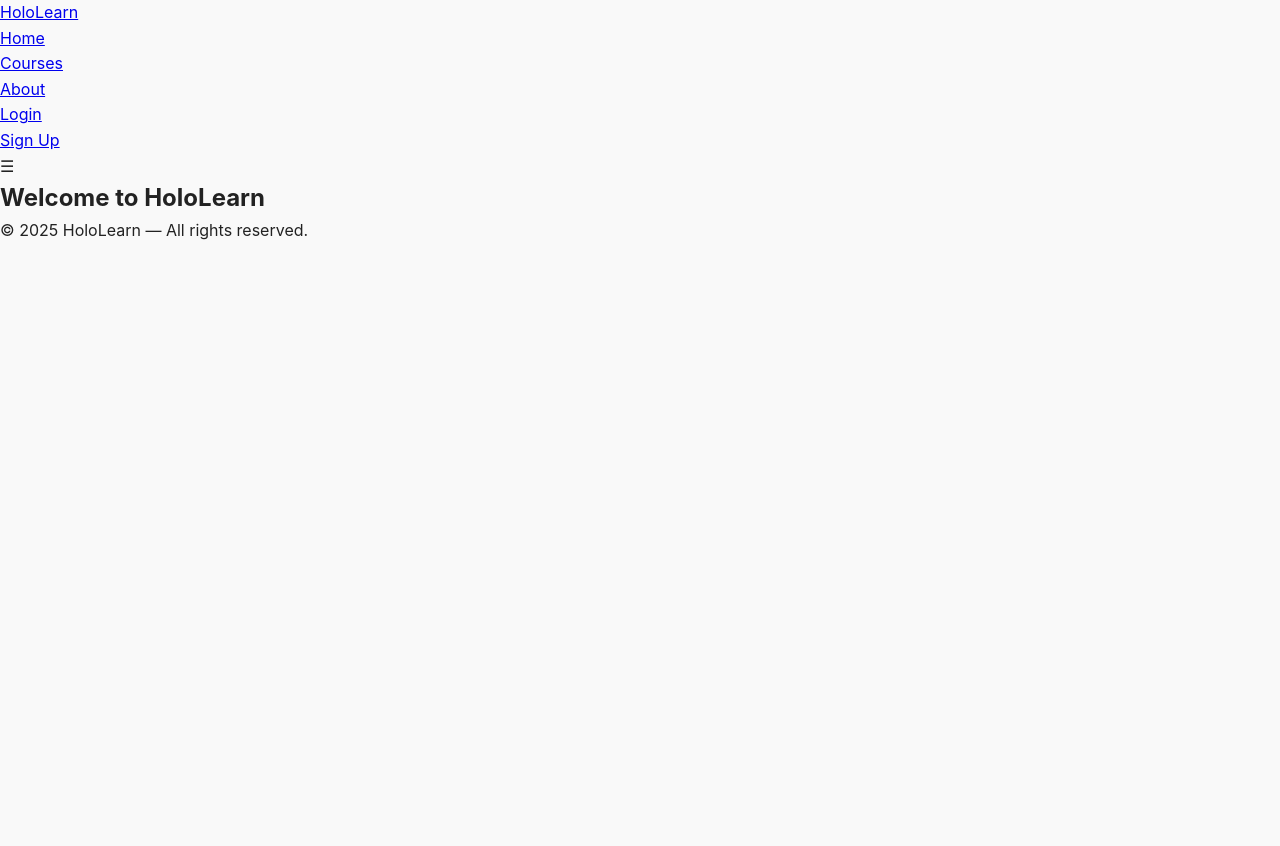
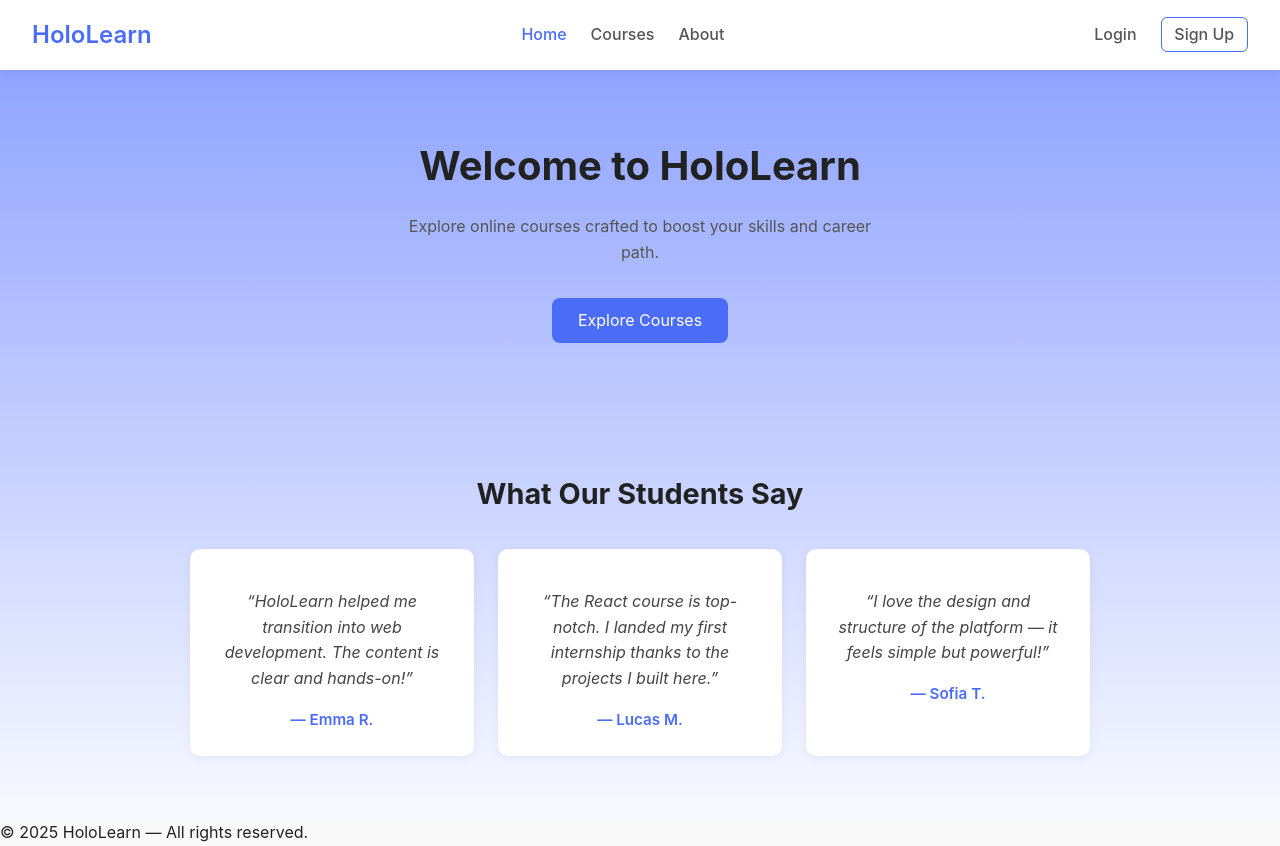
Before and after one commit to BONDIOLA-BOT/ProyectoFinalGeneracionT, a React (Vite) app in the folder holoLearn/: page / in a window 1280 px wide. Before the commit the page ends 800 px from the top, so only its background shows below. Built offline with nearby package versions, Linux system fonts and the light colour scheme.

Commit message:
Inicio mejorado
Se agrego mas contenido al incio y se agrego estilo

```diff
--- a/holoLearn/src/pages/home.jsx
+++ b/holoLearn/src/pages/home.jsx
@@ -6,6 +6,40 @@ export default function Home() {
     <section className="home">
       <div className="home-container">
         <h1>Welcome to HoloLearn</h1>
+        <p>
+          Explore online courses crafted to boost your skills and career path.
+        </p>
+        <button className="cta">
+          <NavLink to="/courses">Explore Courses</NavLink>
+        </button>
+      </div>
+
+      {/* Testimonials Section */}
+      <div className="testimonials">
+        <h2>What Our Students Say</h2>
+        <div className="reviews">
+          <div className="review-card">
+            <p>
+              “HoloLearn helped me transition into web development. The content
+              is clear and hands-on!”
+            </p>
+            <span>— Emma R.</span>
+          </div>
+          <div className="review-card">
+            <p>
+              “The React course is top-notch. I landed my first internship thanks
+              to the projects I built here.”
+            </p>
+            <span>— Lucas M.</span>
+          </div>
+          <div className="review-card">
+            <p>
+              “I love the design and structure of the platform — it feels simple
+              but powerful!”
+            </p>
+            <span>— Sofia T.</span>
+          </div>
+        </div>
       </div>
     </section>
   );
--- a/holoLearn/src/styles/home.css
+++ b/holoLearn/src/styles/home.css
@@ -0,0 +1,91 @@
+.home {
+  display: flex;
+  flex-direction: column;
+  align-items: center;
+  justify-content: center;
+  min-height: 40vh;
+  background: linear-gradient(#90a4ff, #f8f9ff);
+}
+
+.home-container {
+  text-align: center;
+  max-width: 600px;
+  padding: 4rem;
+}
+
+.home h1 {
+  font-size: 2.5rem;
+  color: #222;
+}
+
+.home p {
+  color: #555;
+  margin-top: 1rem;
+}
+
+.cta {
+  margin-top: 2rem;
+  background: #4a6cf7;
+  color: white;
+  border: none;
+  padding: 0.8rem 1.6rem;
+  border-radius: 8px;
+  cursor: pointer;
+  transition: 0.3s;
+}
+
+.cta:hover {
+  background: #3559e0;
+}
+
+.cta > a {
+  color: white;
+  text-decoration: none;
+}
+
+/* Testimonials Section */
+.testimonials {
+  width: 100%;
+  padding: 4rem 2rem;
+  text-align: center;
+}
+
+.testimonials h2 {
+  font-size: 1.8rem;
+  margin-bottom: 2rem;
+  color: #222;
+}
+
+.reviews {
+  display: grid;
+  grid-template-columns: repeat(auto-fit, minmax(250px, 1fr));
+  gap: 1.5rem;
+  max-width: 900px;
+  margin: 0 auto;
+}
+
+.review-card {
+  background: white;
+  border-radius: 10px;
+  box-shadow: 0 2px 10px rgba(0, 0, 0, 0.05);
+  padding: 1.5rem;
+  transition: transform 0.3s ease, box-shadow 0.3s ease;
+}
+
+.review-card:hover {
+  transform: translateY(-5px);
+  box-shadow: 0 4px 15px rgba(0, 0, 0, 0.08);
+}
+
+.review-card p {
+  color: #444;
+  font-style: italic;
+  margin-bottom: 1rem;
+}
+
+.review-card span {
+  display: block;
+  color: #4a6cf7;
+  font-weight: 600;
+  font-size: 0.95rem;
+}
--- a/holoLearn/src/styles/navbar.css
+++ b/holoLearn/src/styles/navbar.css
@@ -0,0 +1,82 @@
+.navbar {
+  background-color: #fff;
+  box-shadow: 0 2px 8px rgba(0,0,0,0.08);
+  position: sticky;
+  top: 0;
+  z-index: 100;
+}
+
+.navbar-container {
+  display: flex;
+  justify-content: space-between;
+  align-items: center;
+  padding: 1rem 2rem;
+}
+
+.logo {
+  color: #4a6cf7;
+  font-weight: 600;
+  font-size: 1.5rem;
+  text-decoration: none;
+}
+
+.nav-links,
+.nav-auth {
+  display: flex;
+  gap: 1.5rem;
+  list-style: none;
+}
+
+.nav-links a,
+.nav-auth a {
+  text-decoration: none;
+  color: #555;
+  transition: 0.25s;
+  font-weight: 500;
+}
+
+.nav-links a:hover,
+.nav-auth a:hover,
+.nav-links a.active {
+  color: #4a6cf7;
+}
+
+.nav-auth .signup {
+  border: 1px solid #4a6cf7;
+  padding: 0.4rem 0.8rem;
+  border-radius: 6px;
+}
+
+.nav-auth .signup:hover {
+  background-color: #4a6cf7;
+  color: #fff;
+}
+
+.menu-toggle {
+  display: none;
+  font-size: 1.6rem;
+  cursor: pointer;
+}
+
+@media (max-width: 768px) {
+  .nav-links {
+    display: none;
+    position: absolute;
+    right: 0;
+    top: 70px;
+    flex-direction: column;
+    background: #fff;
+    width: 200px;
+    padding: 1rem;
+    box-shadow: 0 2px 8px rgba(0,0,0,0.1);
+  }
+
+  .nav-links.open {
+    display: flex;
+  }
+
+  .menu-toggle {
+    display: block;
+  }
+
+}
```
